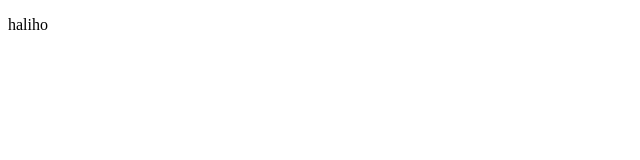
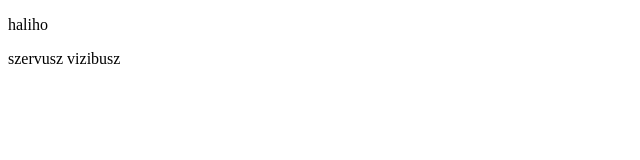
Before and after one commit to kdav08/test, a plain HTML site: page index.html in a window 1280 px wide. Shown: the full height of the page, 0-640 px from the left. Drawn offline with Linux system fonts and the light colour scheme.

Commit message:
add greeting message "szervusz vizibusz" to index.html

```diff
--- a/index.html
+++ b/index.html
@@ -7,5 +7,6 @@
   </head>
   <body>
     <p>haliho</p>
+    <p>szervusz vizibusz</p>
   </body>
 </html>
```
